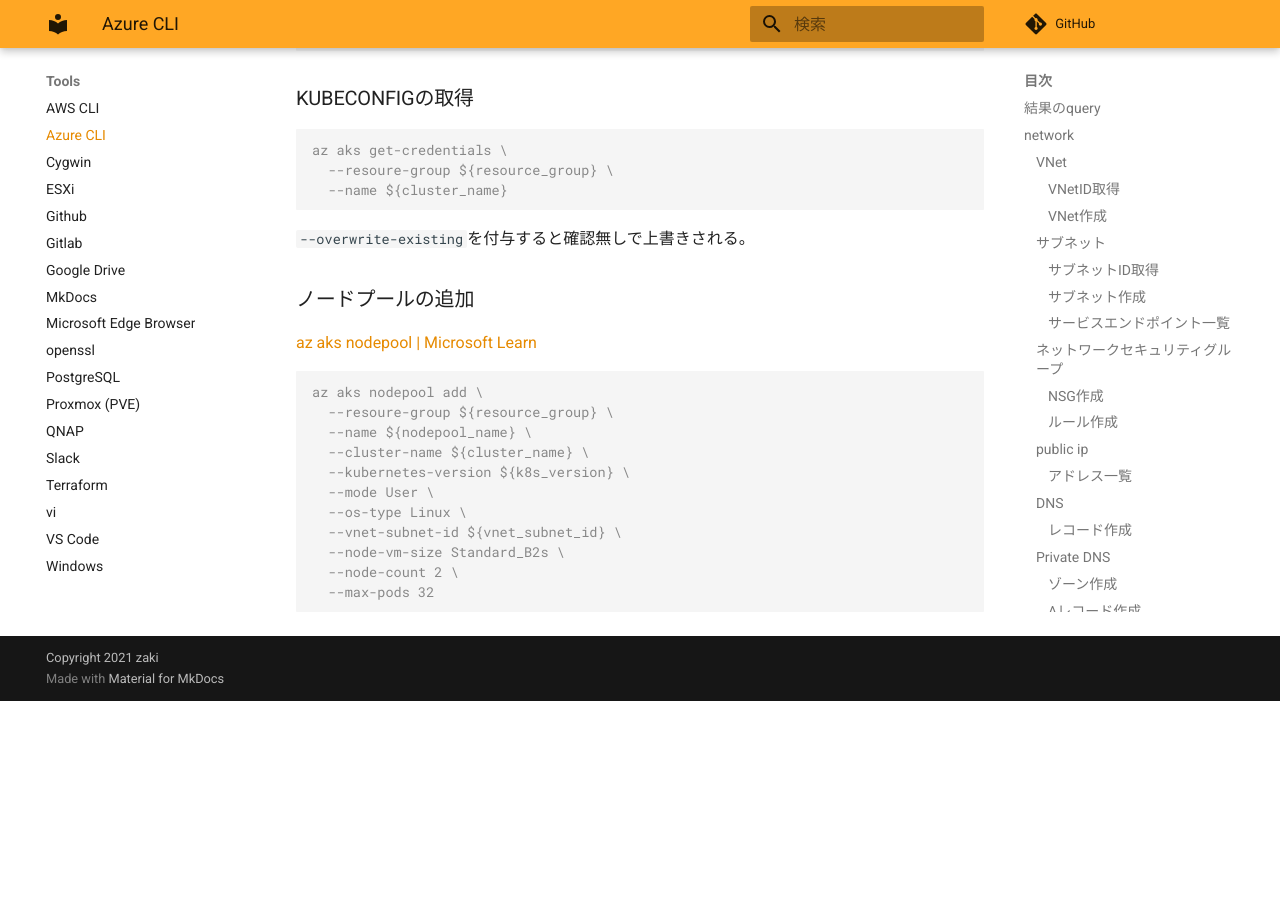
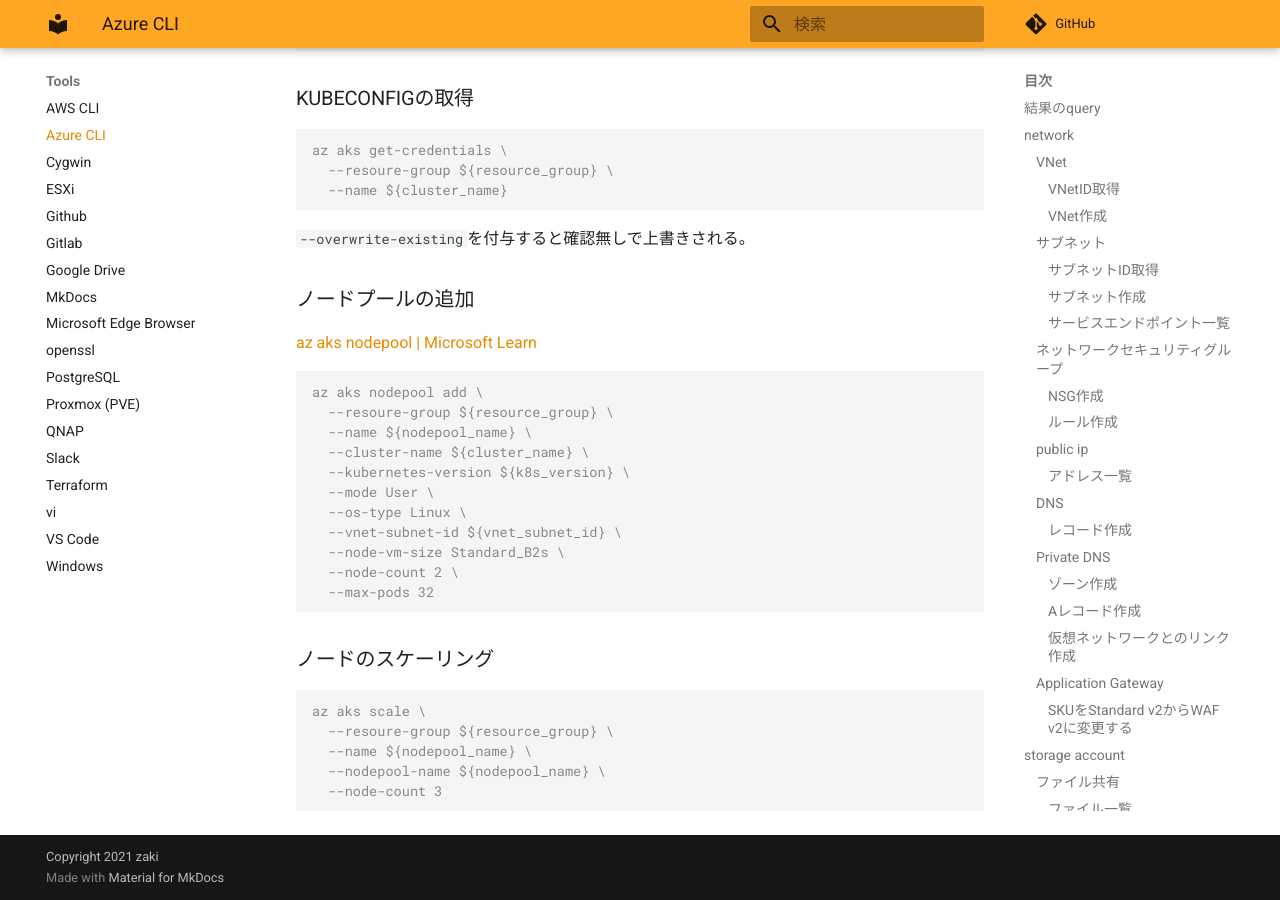
Before and after one commit to zaki-lknr/docs, an MkDocs documentation site: the page built from docs/Tools/az.md, in a window 1280 px wide and 900 px high, scrolled down 6705 px. Built offline with MkDocs 1.6.1 and Material for MkDocs 9.7.7, drawn with Linux system fonts in a browser that asks for light colours; comment, search, counter and statistics services are not loaded; before the commit the page ends 7406 px from its top, so only the background shows below that.

Commit message:
add: tools/az: AKSノードのスケーリング

````diff
--- a/docs/Tools/az.md
+++ b/docs/Tools/az.md
@@ -356,3 +356,13 @@ az aks nodepool add \
   --node-count 2 \
   --max-pods 32
 ```
+
+### ノードのスケーリング
+
+```console
+az aks scale \
+  --resoure-group ${resource_group} \
+  --name ${nodepool_name} \
+  --nodepool-name ${nodepool_name} \
+  --node-count 3
+```
````
